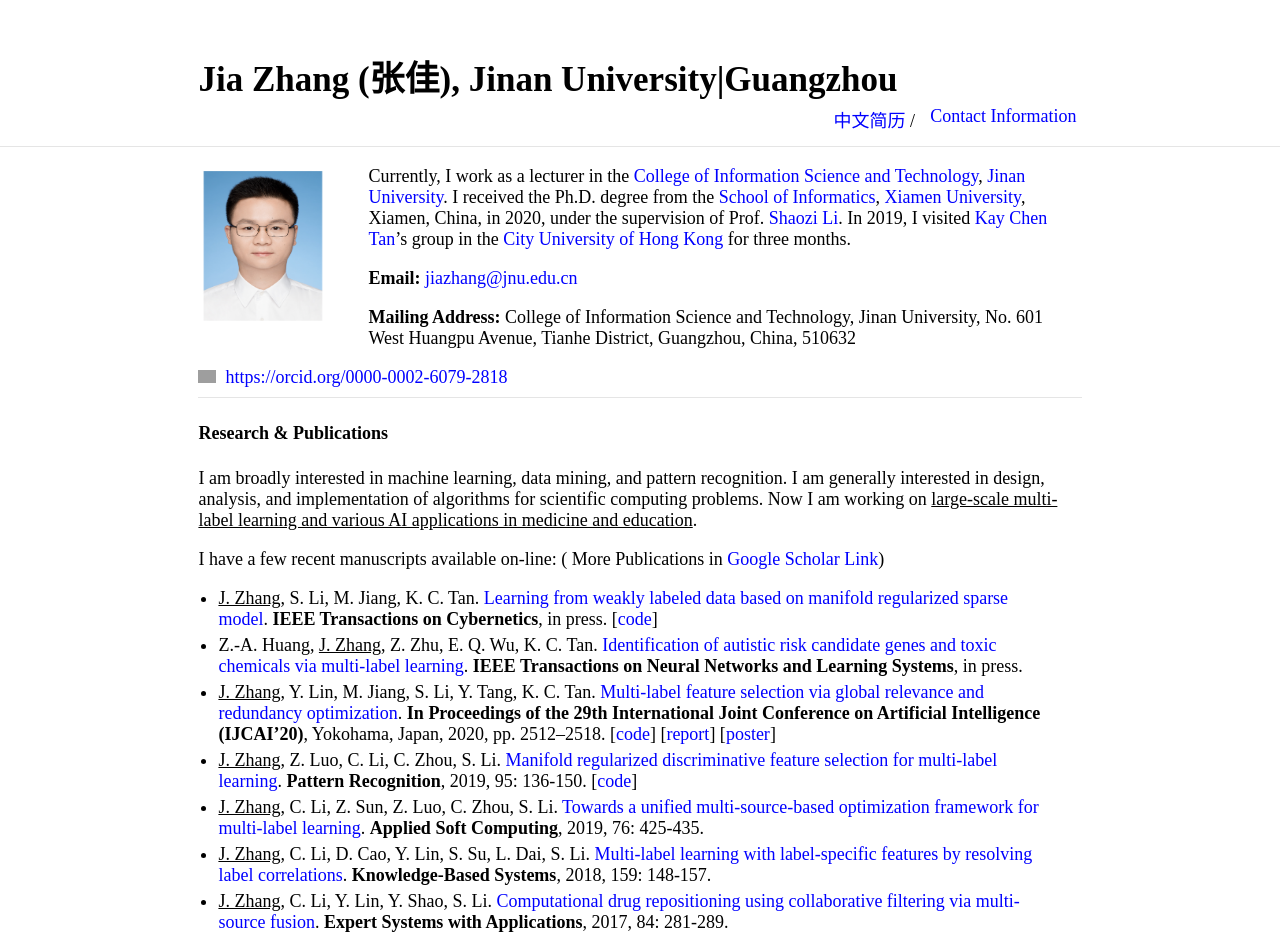
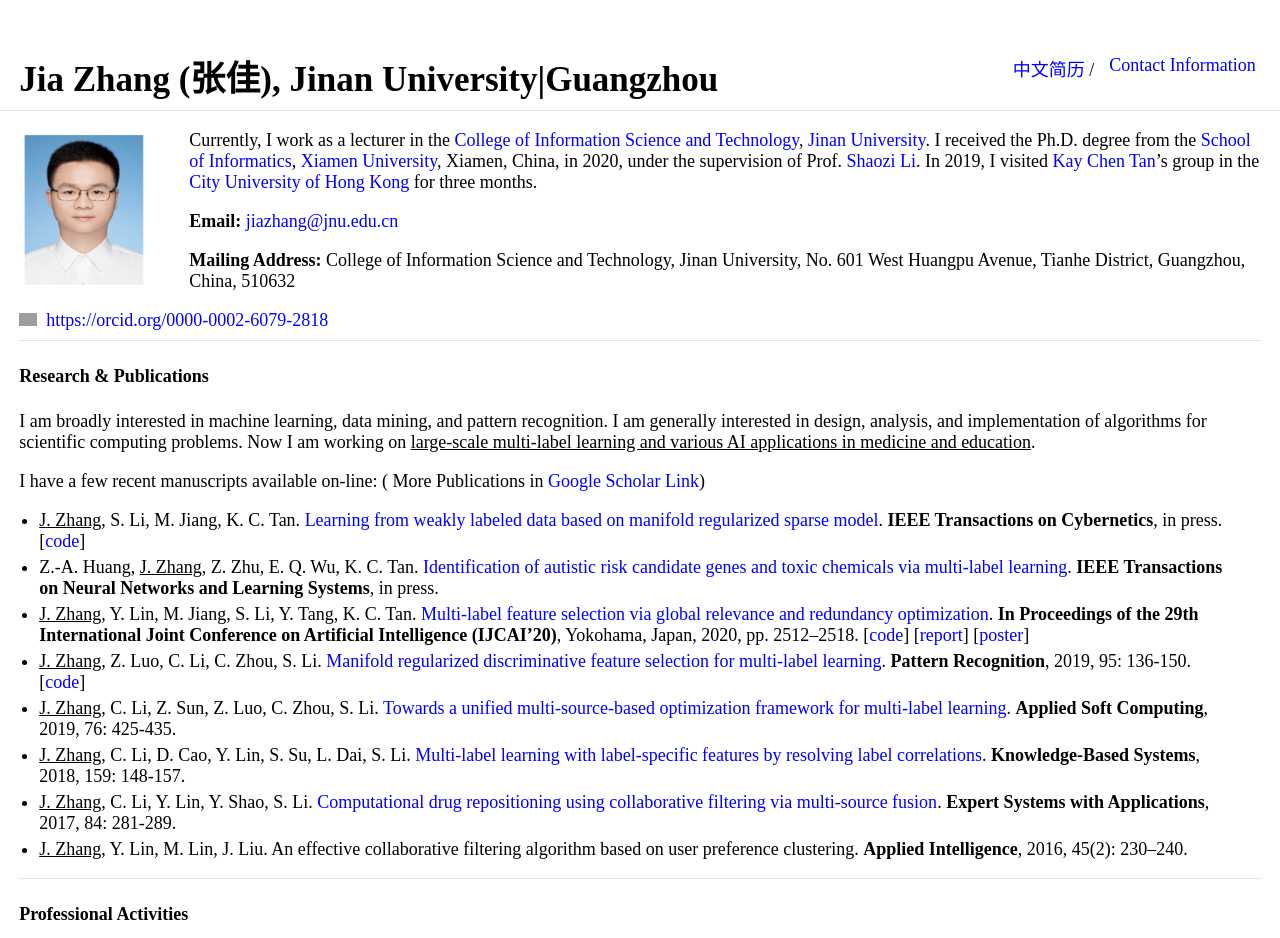
Before and after one commit to jiazhang-ml/jiazhang-ml.github.io, a Jekyll site: the page built from index.md, in a window 1280 px wide. Shown: the top 938 px of the page. Built offline with Jekyll 4.4.1, drawn with Linux system fonts in a browser that asks for light colours; grey boxes are pictures that could not be loaded.

Commit message:
Update _style.scss

```diff
--- a/_sass/_style.scss
+++ b/_sass/_style.scss
@@ -68,7 +68,7 @@ hr {
 /* Divs */
 
 .container {
-    max-width: 69%;
+    max-width: 97%;
     margin: auto;
 
 }
```
